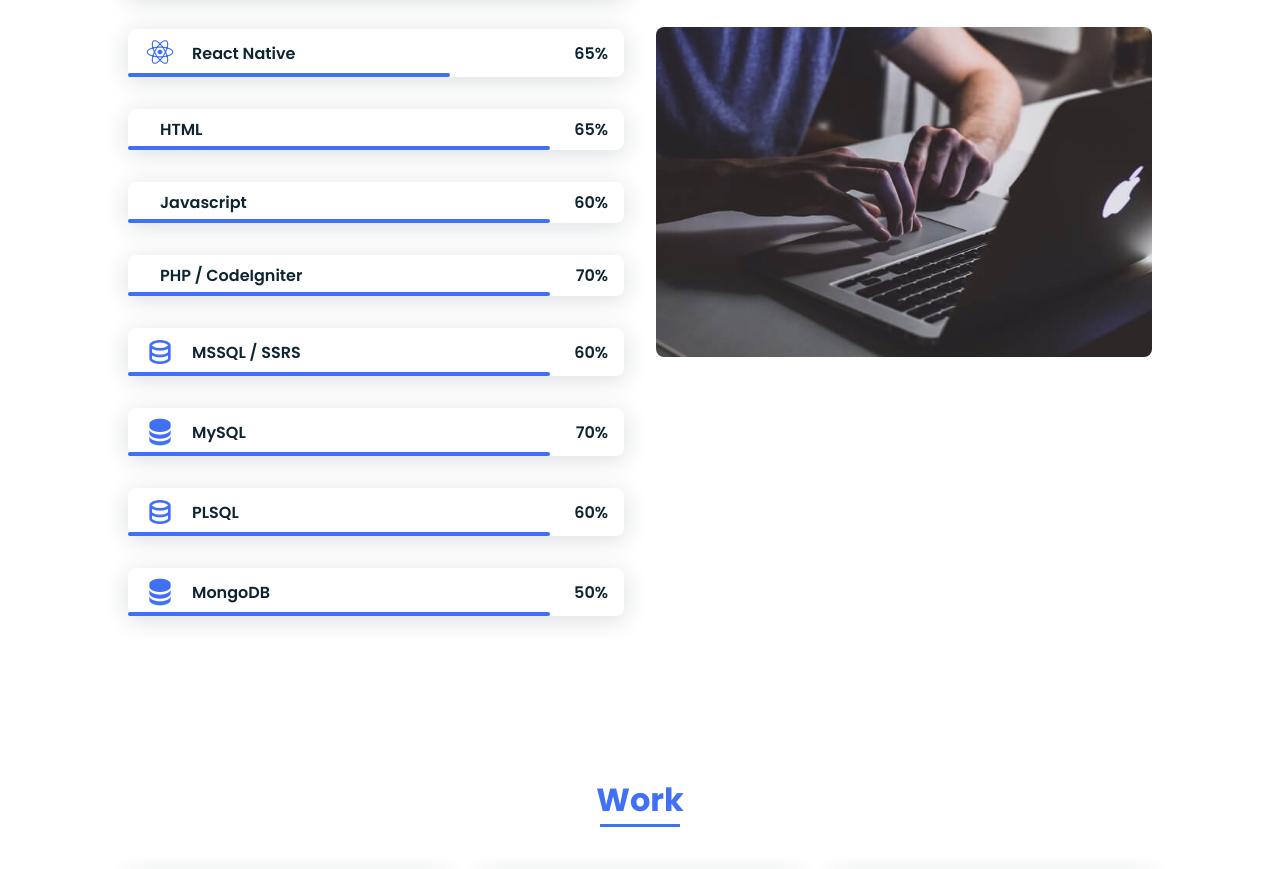
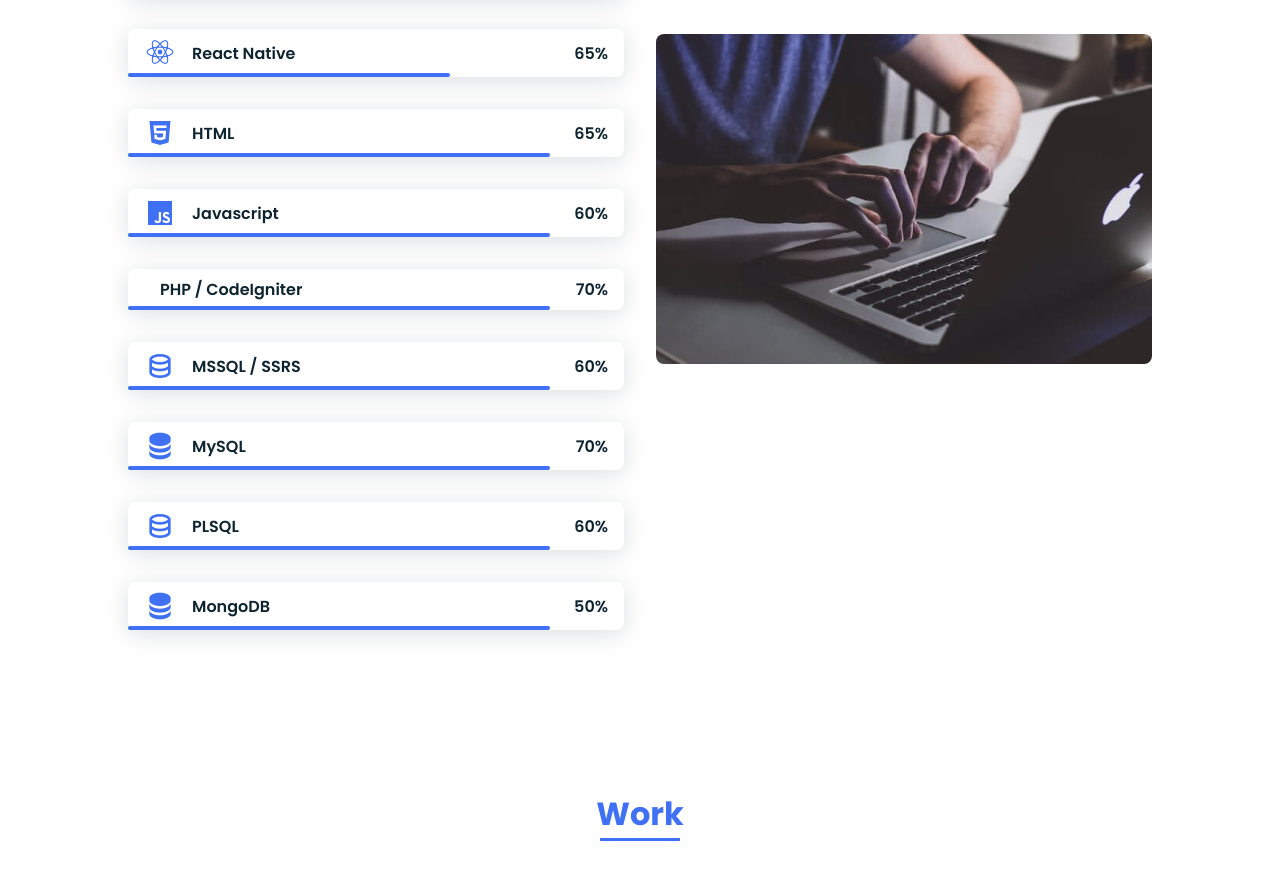
Before and after one commit to SarathKN/SarathKN.github.io, a plain HTML site: page index.html in a window 1280 px wide. Shown: the part 1914-2783 px from the top of the page. Drawn offline with nearby package versions, Linux system fonts and the light colour scheme.

Commit message:
Update index.html

```diff
--- a/index.html
+++ b/index.html
@@ -128,7 +128,7 @@
                     </div>
                     <div class="skills__data">
                         <div class="skills__names">
-                            <i class='bx bxs-html5 skills__icon'></i>
+                            <i class='bx bxl-html5 skills__icon'></i>
                             <span class="skills__name">HTML</span>
                         </div>
                         <div class="skills__bar skills__ux">
@@ -140,7 +140,7 @@
                     </div>
                     <div class="skills__data">
                         <div class="skills__names">
-                            <i class='bx bxs-javascript skills__icon'></i>
+                            <i class='bx bxl-javascript skills__icon'></i>
                             <span class="skills__name">Javascript</span>
                         </div>
                         <div class="skills__bar skills__ux">
```
